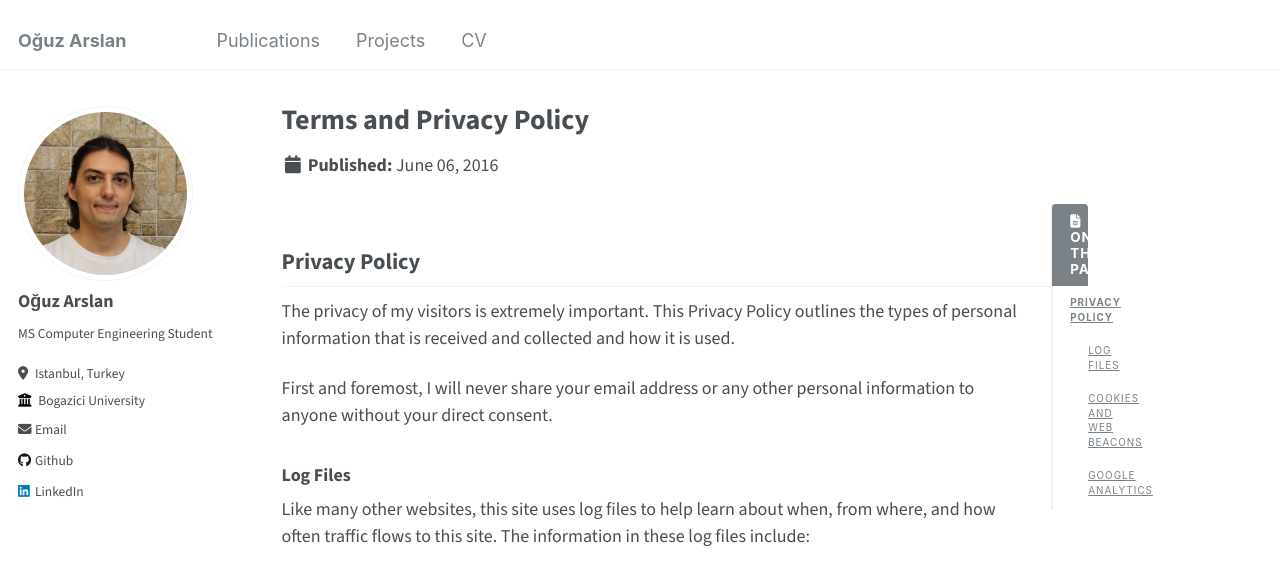
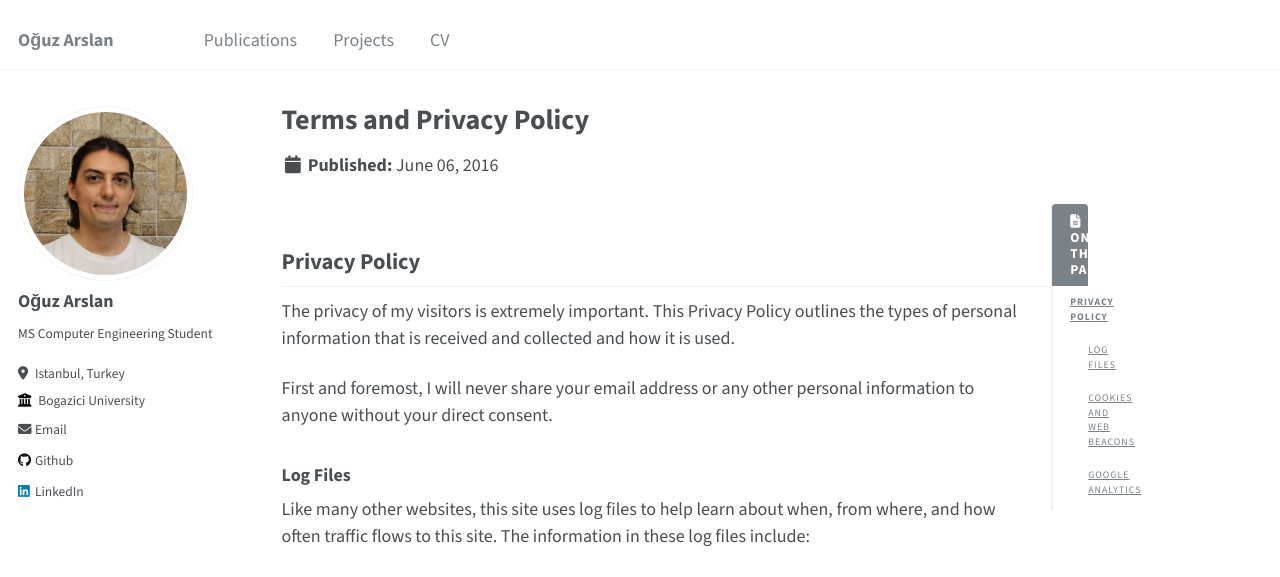
Before and after one commit to Boysle/boysle.github.io, a Jekyll site: the page built from _pages/terms.md, in a window 1280 px wide and 1400 px high. Shown: the top 577 px of the window. Built offline with Jekyll 4.4.1, drawn with Linux system fonts in a browser that asks for light colours.

Commit message:
Update _variables.scss make everything sans serif 3

```diff
--- a/_sass/_variables.scss
+++ b/_sass/_variables.scss
@@ -28,11 +28,6 @@ $bodoni                     : "Bodoni MT", serif;
 $calisto                    : "Calisto MT", serif;
 $garamond                   : Garamond, serif;
 
-@import url('https://fonts.googleapis.com/css2?family=Source+Sans+3:wght@400;600;700&display=swap');
-
-$global-font-family: "Source Sans 3", sans-serif;
-$header-font-family: "Source Sans 3", sans-serif;
-$caption-font-family: "Source Sans 3", sans-serif;
 
 /* type scale */
 $type-size-1                : 2.441em;  // ~39.056px
@@ -166,4 +161,10 @@ $navicon-width              : 28px;
 $navicon-height             : 4px;
 $global-transition          : all 0.2s ease-in-out;
 
+@import url('https://fonts.googleapis.com/css2?family=Source+Sans+3:wght@400;600;700&display=swap');
+
 $sans-serif: "Source Sans 3", sans-serif;
+$sans-serif-narrow: "Source Sans 3", sans-serif;
+$global-font-family: "Source Sans 3", sans-serif;
+$header-font-family: "Source Sans 3", sans-serif;
+$caption-font-family: "Source Sans 3", sans-serif;
```
